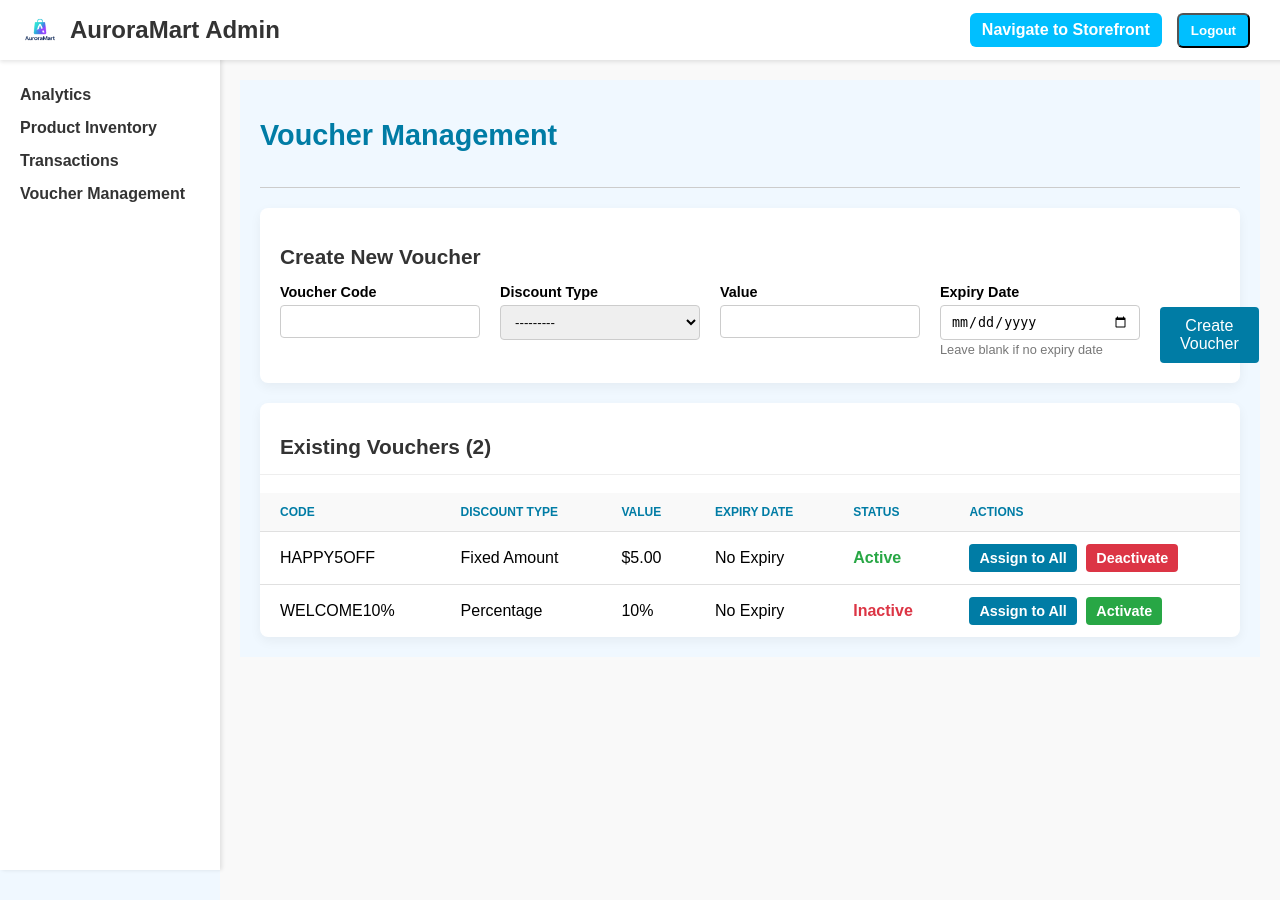
After one commit to sucrameht/aurora-mart, a Django app: page /aurora_admin/vouchers/ in a window 1280 px wide. The commit adds this page. Run offline with Django 5.2, Linux system fonts and the light colour scheme; a user stored in the database is signed in; data comes from the database, SQL or seed files in the repository; both versions use the stored data as it was after the commit.

Commit message:
Voucher Management Page

```diff
--- a/aurora_mart_proj/auroraadmin/forms.py
+++ b/aurora_mart_proj/auroraadmin/forms.py
@@ -1,5 +1,5 @@
 from django import forms
-from storefront.models import Product
+from storefront.models import Product, Voucher
 
 class ProductCreateForm(forms.ModelForm):
     class Meta:
@@ -14,3 +14,19 @@ class ProductCreateForm(forms.ModelForm):
             'reorder_quantity',
             'unit_price',
         ]
+
+class VoucherForm(forms.ModelForm):
+    expiry_date = forms.DateField(
+        widget = forms.DateInput(attrs={'type':'date'}),
+        required = False,
+        help_text = "Leave blank if no expiry date"
+    )
+
+    class Meta:
+        model = Voucher
+        fields = [
+            'code',
+            'discount_type',
+            'discount_value',
+            'expiry_date',
+        ]
--- a/aurora_mart_proj/auroraadmin/templates/auroraadmin/base.html
+++ b/aurora_mart_proj/auroraadmin/templates/auroraadmin/base.html
@@ -124,11 +157,23 @@
                     <li><a href="{% url 'auroraadmin:admin_dashboard' %}">Analytics</a></li>
                     <li><a href="{% url 'auroraadmin:product' %}">Product Inventory</a></li>
                     <li><a href="{% url 'auroraadmin:transactions_list' %}">Transactions</a></li>
+                    <li><a href="{% url 'auroraadmin:voucher_list' %}">Voucher Management</a></li>
                 </ul>
             </nav>
             {% endblock %}
         </div>
         <div class="main-content">
+            {% if messages %}
+                <ul class="messages">
+                    {% for message in messages %}
+                        <!-- The 'message.tags' will be 'success' or 'error' -->
+                        <li class="message {{ message.tags }}">
+                            {{ message }}
+                        </li>
+                    {% endfor %}
+                </ul>
+            {% endif %}
+
             {% block main_content %}
             <!-- Main content goes here -->
             {% endblock %}
--- /dev/null
+++ b/aurora_mart_proj/auroraadmin/templates/auroraadmin/vouchers.html
@@ -0,0 +1,361 @@
+{% extends 'auroraadmin/base.html' %}
+{% block title %} Voucher Management {% endblock %}
+
+{% block main_content %}
+
+<style>
+    /* --- Styles for Voucher Page --- */
+    .voucher-container {
+        padding: 20px;
+        background-color: #f0f8ff;
+    }
+    .voucher-header {
+        display: flex;
+        justify-content: space-between;
+        align-items: center;
+        margin-bottom: 20px;
+        padding-bottom: 15px;
+        border-bottom: 1px solid #ccc;
+    }
+    .voucher-title {
+        font-size: 1.8rem;
+        font-weight: 600;
+        color: #007ca5;
+    }
+
+    /* Form Container */
+    .voucher-form-container {
+        background-color: #ffffff;
+        padding: 20px;
+        border-radius: 8px;
+        box-shadow: 0 4px 12px rgba(0, 0, 0, 0.05);
+        margin-bottom: 20px;
+    }
+    .form-title {
+        font-size: 1.3rem;
+        font-weight: 600;
+        color: #333;
+        margin-bottom: 15px;
+    }
+    .form-grid {
+        display: grid;
+        grid-template-columns: repeat(auto-fit, minmax(200px, 1fr));
+        gap: 15px 20px;
+        align-items: flex-start; /* Align items to the top */
+    }
+    .form-group { margin-bottom: 5px; }
+    .form-group label {
+        display: block;
+        margin-bottom: 5px;
+        font-weight: 600;
+        font-size: 0.9rem;
+    }
+    .form-group input[type="text"],
+    .form-group input[type="number"],
+    .form-group input[type="date"],
+    .form-group select,
+    .form-control, .form-select {
+        width: 100%;
+        padding: 8px 10px;
+        border: 1px solid #ccc;
+        border-radius: 4px;
+        box-sizing: border-box;
+    }
+    .form-group .helptext {
+        font-size: 0.8rem;
+        color: #777;
+    }
+    .form-group-checkbox {
+        display: flex;
+        align-items: center;
+        gap: 8px;
+        padding-top: 25px; /* Align with other fields' labels */
+    }
+
+    /* Error styles */
+    .form-group .errorlist {
+        list-style: none;
+        padding: 0;
+        margin: 5px 0 0;
+        color: #dc3545;
+        font-size: 0.9em;
+    }
+
+    /* List Container */
+    .voucher-list-container {
+        background-color: #ffffff;
+        border-radius: 8px;
+        box-shadow: 0 4px 12px rgba(0, 0, 0, 0.05);
+        overflow: hidden;
+    }
+    .list-title {
+        font-size: 1.3rem;
+        font-weight: 600;
+        color: #333;
+        padding: 15px 20px;
+        border-bottom: 1px solid #eee;
+    }
+
+    /* Table Styles */
+    .inventory-table {
+        width: 100%;
+        border-collapse: collapse;
+    }
+    .inventory-table th,
+    .inventory-table td {
+        padding: 12px 20px;
+        border-bottom: 1px solid #e0e0e0;
+        text-align: left;
+    }
+    .inventory-table th {
+        background-color: #f9f9f9;
+        font-size: 0.75rem;
+        font-weight: 600;
+        color: #007ca5;
+        text-transform: uppercase;
+    }
+    .inventory-table tbody tr:last-child td {
+        border-bottom: none; /* No border on last row */
+    }
+    .inventory-table tbody tr:hover {
+        background-color: #fdfdfd;
+    }
+
+    .status-active {
+        color: #28a745;
+        font-weight: 600;
+    }
+    .status-inactive {
+        color: #dc3545;
+        font-weight: 600;
+    }
+    .discount-type {
+        text-transform: capitalize;
+    }
+
+    /* Buttons */
+    .action-button {
+        padding: 6px 10px;
+        border-radius: 4px;
+        text-decoration: none;
+        font-size: 0.9em;
+        font-weight: 600;
+        border: none;
+        cursor: pointer;
+    }
+    .btn-delete {
+        background-color: #dc3545;
+        color: white;
+    }
+    .btn-delete:hover {
+        background-color: #c82333;
+    }
+
+    .btn-activate {
+        background-color: #28a745;
+        color: white;
+    }
+    .btn-activate:hover {
+        background-color: #218838;
+    }
+    .btn-assign {
+        background-color: #007ca5;
+        color: white;
+        margin-right: 5px;
+    }
+    .btn-assign:hover {
+        background-color: #005f80;
+    }
+    .btn-submit {
+        padding: 10px 20px;
+        font-size: 1rem;
+        background-color: #007ca5;
+        color: white;
+        border: none;
+        border-radius: 4px;
+        cursor: pointer;
+        grid-column: -1; /* Place in last column */
+        align-self: end;
+    }
+    .btn-submit:hover { background-color: #005f80; }
+
+    /* Pagination */
+    .pagination-row {
+        padding: 15px 20px;
+        text-align: center;
+        font-size: 0.9rem;
+        border-top: 1px solid #eee;
+    }
+    .step-links a, .step-links .current_page, .step-links .disabled {
+        padding: 5px 10px;
+        margin: 0 2px;
+        border-radius: 4px;
+        text-decoration: none;
+    }
+    .step-links a {
+        background: #fff;
+        border: 1px solid #ddd;
+        color: #007ca5;
+    }
+    .step-links a:hover {
+        background: #f0f8ff;
+    }
+    .step-links .current_page {
+        background: #007ca5;
+        color: #fff;
+        border: 1px solid #007ca5;
+        font-weight: 600;
+    }
+    .step-links .disabled {
+        color: #aaa;
+        border: 1px solid #ddd;
+    }
+
+</style>
+
+<div class="voucher-container">
+    <div class="voucher-header">
+        <h1 class="voucher-title">Voucher Management</h1>
+    </div>
+
+    <!-- --- Column 1: Create New Voucher Form --- -->
+    <div class="voucher-form-container">
+        <h2 class="form-title">Create New Voucher</h2>
+        <form method="POST" action="{% url 'auroraadmin:voucher_list' %}" novalidate>
+            {% csrf_token %}
+            <!-- Hidden input to specify action -->
+            <input type="hidden" name="action" value="create">
+
+            <div class="form-grid">
+                <!-- Render each field manually for styling -->
+                <div class="form-group">
+                    <label for="{{ form.code.id_for_label }}">Voucher Code</label>
+                    {{ form.code }}
+                    {{ form.code.errors }}
+                </div>
+                <div class="form-group">
+                    <label for="{{ form.discount_type.id_for_label }}">Discount Type</label>
+                    {{ form.discount_type }}
+                    {{ form.discount_type.errors }}
+                </div>
+                <div class="form-group">
+                    <label for="{{ form.discount_value.id_for_label }}">Value</label>
+                    {{ form.discount_value }}
+                    {{ form.discount_value.errors }}
+                </div>
+                <div class="form-group">
+                    <label for="{{ form.expiry_date.id_for_label }}">Expiry Date</label>
+                    {{ form.expiry_date }}
+                    {% if form.expiry_date.help_text %}
+                        <small class="helptext">{{ form.expiry_date.help_text }}</small>
+                    {% endif %}
+                    {{ form.expiry_date.errors }}
+                </div>
+
+                <button type="submit" class="btn-submit">Create Voucher</button>
+            </div>
+        </form>
+    </div>
+
+    <!-- --- Column 2: Voucher List --- -->
+    <div class="voucher-list-container">
+        <h2 class="list-title">Existing Vouchers ({{ page_obj.paginator.count }})</h2>
+        <table class="inventory-table">
+            <thead>
+                <tr>
+                    <th>Code</th>
+                    <th>Discount Type</th>
+                    <th>Value</th>
+                    <th>Expiry Date</th>
+                    <th>Status</th>
+                    <th>Actions</th>
+                </tr>
+            </thead>
+            <tbody>
+                {% for voucher in vouchers %}
+                <tr>
+                    <td>{{ voucher.code }}</td>
+                    <td class="discount-type">{{ voucher.get_discount_type_display }}</td>
+                    <td>
+                        <!-- Show % or $ based on type -->
+                        {% if voucher.discount_type == 'percent' %}
+                            {{ voucher.discount_value|floatformat:0 }}%
+                        {% else %}
+                            ${{ voucher.discount_value|floatformat:2 }}
+                        {% endif %}
+                    </td>
+                    <td>{{ voucher.expiry_date|date:"d M Y"|default:"No Expiry" }}</td>
+                    <td>
+                        {% if voucher.is_active %}
+                            <span class="status-active">Active</span>
+                        {% else %}
+                            <span class="status-inactive">Inactive</span>
+                        {% endif %}
+                    </td>
+                    <td>
+                        <!-- build this link next -->
+                        <form method="POST" action="{% url 'auroraadmin:voucher_list' %}" style="display:inline;">
+                            {% csrf_token %}
+                            <input type="hidden" name="action" value="mass_assign">
+                            <input type="hidden" name="voucher_pk" value="{{ voucher.pk }}">
+                            <button type="submit" class="action-button btn-assign">
+                                Assign to All
+                            </button>
+                        </form>
+
+                        <form method="POST" action="{% url 'auroraadmin:voucher_list' %}" style="display:inline;">
+                            {% csrf_token %}
+                            <input type="hidden" name="action" value="toggle_status">
+                            <input type="hidden" name="voucher_pk" value="{{ voucher.pk }}">
+
+                            {% if voucher.is_active %}
+                                <!-- Show Deactivate button if active -->
+                                <button type="submit" class="action-button btn-delete">
+                                    Deactivate
+                                </button>
+                            {% else %}
+                                <!-- Show Activate button if inactive -->
+                                <button type="submit" class="action-button btn-activate">
+                                    Activate
+                                </button>
+                            {% endif %}
+                        </form>
+                    </td>
+                </tr>
+                {% empty %}
+                <tr>
+                    <td colspan="6" style="text-align: center; padding: 20px;">No vouchers found.</td>
+                </tr>
+                {% endfor %}
+            </tbody>
+        </table>
+
+        <!-- Pagination -->
+        {% if page_obj.paginator.num_pages > 1 %}
+        <div class="pagination-row">
+            <span class="step-links">
+                {% if page_obj.has_previous %}
+                    <a href="?page=1">&laquo; First</a>
+                    <a href="?page={{ page_obj.previous_page_number }}">&lsaquo; Prev</a>
+                {% else %}
+                    <span class="disabled">First</span>
+                    <span class="disabled">Prev</span>
+                {% endif %}
+
+                <span class="current_page">
+                    Page {{ page_obj.number }} of {{ page_obj.paginator.num_pages }}
+                </span>
+
+                {% if page_obj.has_next %}
+                    <a href="?page={{ page_obj.next_page_number }}"> Next &rsaquo;</a>
+                    <a href="?page={{ page_obj.paginator.num_pages }}">Last &raquo;</a>
+                {% else %}
+                    <span class="disabled">Next</span>
+                    <span class="disabled">Last</span>
+                {% endif %}
+            </span>
+        </div>
+        {% endif %}
+    </div>
+</div>
+{% endblock main_content %}
--- a/aurora_mart_proj/auroraadmin/urls.py
+++ b/aurora_mart_proj/auroraadmin/urls.py
@@ -1,5 +1,5 @@
 from django.urls import path
-from .views import analytics_view, ProductInventoryView, AddProductView, DeleteProductView, TransactionListView, TransactionDetailView
+from .views import analytics_view, ProductInventoryView, AddProductView, DeleteProductView, TransactionListView, TransactionDetailView, VoucherManagementView
 from django.contrib.auth.views import LogoutView
 
 app_name = 'auroraadmin'
@@ -11,5 +11,6 @@ urlpatterns = [
     path('product/<str:sku_code>/delete/', DeleteProductView.as_view(), name='product_delete'),
     path('transactions/', TransactionListView.as_view(), name='transactions_list'),
     path('transactions/<int:pk>/', TransactionDetailView.as_view(), name='transaction_detail'),
+    path('vouchers/', VoucherManagementView.as_view(), name="voucher_list"),
     path('logout/', LogoutView.as_view(next_page='login'), name='logout'),
 ]
--- a/aurora_mart_proj/auroraadmin/views.py
+++ b/aurora_mart_proj/auroraadmin/views.py
@@ -1,21 +1,32 @@
 from django.shortcuts import render, get_object_or_404, redirect
-from storefront.models import Product
+from storefront.models import Product, Voucher
 from django.db.models import Q
 from django.views import View
-from .forms import ProductCreateForm
+from .forms import ProductCreateForm, VoucherForm
 from django.urls import reverse
 from django.contrib import messages
 from django import forms
 from storefront.models import Transactions
 from django.views.generic import ListView, DetailView
 from django.contrib.auth.mixins import LoginRequiredMixin, UserPassesTestMixin
+from django.contrib.auth.decorators import login_required, user_passes_test
+from django.utils.decorators import method_decorator
 from django.db.models import Sum, F, DecimalField
 from decimal import Decimal
+from django.core.paginator import Paginator
+from authentication.models import UserProfile
+from django.contrib.auth.models import User
 
-# Create your views here.
+# helper function for decorator functions
+def is_staff(user):
+    return user.is_staff
+
 def analytics_view(request):
     return render(request, 'auroraadmin/analytics.html')
 
+# dispatch is the method that redirects to the right functions after all the checks have been cleared
+@method_decorator(login_required(login_url='/authentication/login/'), name='dispatch')
+@method_decorator(user_passes_test(is_staff, login_url='/authentication/login/'), name='dispatch')
 class ProductInventoryView(View):
     template_name = 'auroraadmin/product.html'
     def get(self, request, *args, **kwargs):
@@ -86,6 +97,8 @@ class ProductInventoryView(View):
                 pass
             return redirect(redirect_url)
 
+@method_decorator(login_required(login_url='/authentication/login/'), name='dispatch')
+@method_decorator(user_passes_test(is_staff, login_url='/authentication/login/'), name='dispatch')
 class AddProductView(View):
     template_name = 'auroraadmin/add_product.html'
 
@@ -155,6 +168,8 @@ class AddProductView(View):
         # if there are errors
         return render(request, self.template_name, context)
 
+@method_decorator(login_required(login_url='/authentication/login/'), name='dispatch')
+@method_decorator(user_passes_test(is_staff, login_url='/authentication/login/'), name='dispatch')
 class DeleteProductView(View):
     template_name = 'auroraadmin/product_confirm_del.html'
 
@@ -244,3 +259,71 @@ class TransactionDetailView(LoginRequiredMixin, UserPassesTestMixin, DetailView)
         context = super().get_context_data(**kwargs)
         context['page_title'] = f'Transaction {self.object.id}'
         return context
+
+@method_decorator(login_required(login_url='/authentication/login/'), name='dispatch')
+@method_decorator(user_passes_test(is_staff, login_url='/authentication/login/'), name='dispatch')
+class VoucherManagementView(View):
+    template_name = 'auroraadmin/vouchers.html'
+    paginate_by = 10
+
+    def get(self, request, *args, **kwargs):
+        form = VoucherForm()
+        voucher_list = Voucher.objects.all().order_by('code')
+
+        paginator = Paginator(voucher_list, self.paginate_by)
+        page_number = request.GET.get('page')
+        page_obj = paginator.get_page(page_number)
+
+        context = {
+            'form': form,
+            'vouchers': page_obj, # for rendering the list
+            'page_obj': page_obj,  # for pagination controls, allows for better differentiation
+        }
+
+        return render(request, self.template_name, context)
+
+    # for both create and delete (KIV) new voucher
+    def post(self, request, *args, **kwargs):
+        action = request.POST.get('action')
+        if action == "create":
+            form = VoucherForm(request.POST)
+            if form.is_valid():
+                form.save()
+                messages.success(request, 'Voucher created successfully.')
+            else:
+                voucher_list = Voucher.objects.all().order_by('code')
+                paginator = Paginator(voucher_list, self.paginate_by)
+                page_number = request.GET.get('page')
+                page_obj = paginator.get_page(page_number)
+                context = {
+                    'form': form,
+                    'vouchers': page_obj, # for rendering the list
+                    'page_obj': page_obj,  # for pagination controls, allows for better differentiation
+                }
+                messages.error(request, 'Failed to save form, please correct the errors.')
+                return render(request, self.template_name, context)
+
+        elif action == 'toggle_status':
+            voucher_pk = request.POST.get('voucher_pk')
+            voucher = get_object_or_404(Voucher, id=voucher_pk)
+            voucher.is_active = not voucher.is_active
+            voucher.save()
+            status = 'activated' if voucher.is_active else 'deactivated'
+            messages.success(request, f'Voucher {voucher.code} has been successfully {status}')
+
+        elif action == 'mass_assign':
+            voucher_pk = request.POST.get('voucher_pk')
+            voucher = get_object_or_404(Voucher, id=voucher_pk)
+
+            # find all non-staff users who do not have the given voucher
+            user_to_add_voucher = User.objects.filter(is_staff=False).exclude(userprofile__vouchers=voucher)
+
+            count = 0
+            for user in user_to_add_voucher:
+                user_profile = UserProfile.objects.get(user=user)
+                user_profile.vouchers.add(voucher)
+                count += 1
+
+            messages.success(request, f'Voucher assigned to {count} users successfully.')
+
+        return redirect('auroraadmin:voucher_list')
--- a/aurora_mart_proj/authentication/models.py
+++ b/aurora_mart_proj/authentication/models.py
@@ -1,5 +1,6 @@
 from django.db import models
 from django.contrib.auth.models import User
+from storefront.models import Voucher
 
 class UserProfile(models.Model):
     user = models.OneToOneField(User, on_delete=models.CASCADE)
@@ -13,3 +14,4 @@ class UserProfile(models.Model):
     monthly_income_sgd = models.DecimalField(max_digits=20, decimal_places=11) # no restrictions on the decimal places due to the formatting type of the data inputs
     preferred_category = models.CharField(max_length=200, blank=True, null=True)
     is_initial_password = models.BooleanField(default=False) # for setting of initial password
+    vouchers = models.ManyToManyField(Voucher, blank=True)
--- a/aurora_mart_proj/storefront/models.py
+++ b/aurora_mart_proj/storefront/models.py
@@ -42,6 +42,7 @@ class OrderItem(models.Model):
     @property
     def subtotal_products_bought(self):
         return self.quantity_purchased * self.product.unit_price
+
 class Voucher(models.Model):
     code = models.CharField(max_length=50, unique=True)
     discount_type = models.CharField(
```
Also changed, not shown: other parts of aurora_mart_proj/auroraadmin/templates/auroraadmin/base.html (+33 -0 lines), aurora_mart_proj/authentication/migrations/0005_userprofile_vouchers.py (added), aurora_mart_proj/db.sqlite3, aurora_mart_proj/storefront/migrations/0006_merge_0004_voucher_0005_transactions_orderitem.py (added), aurora_mart_proj/storefront/migrations/0007_alter_transactions_options_and_more.py (added).
